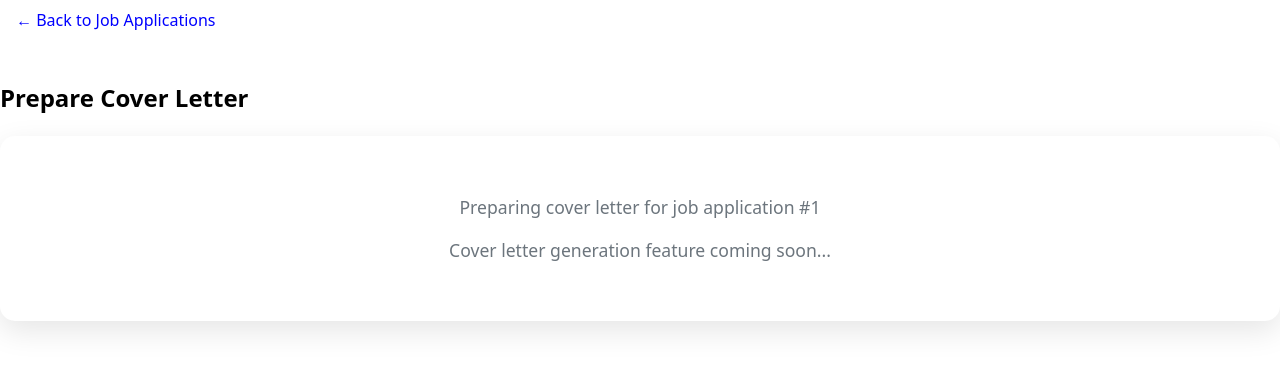
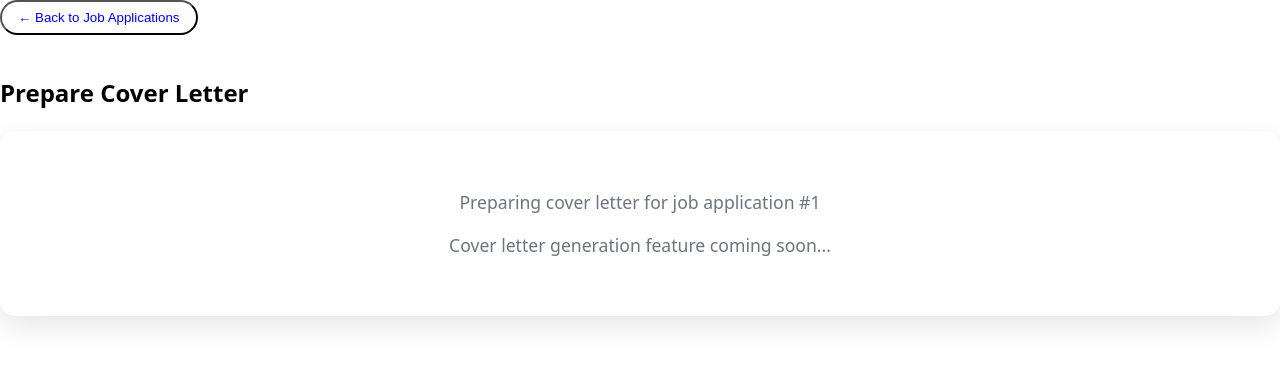
Before and after one commit to codrin-ch/job-applications, a React (Vite) app in the folder client/: page /1/cover-letter in a window 1280 px wide. Shown: the top 370 px of the page. Built offline with nearby package versions, Linux system fonts and the light colour scheme; no server answers.

Commit message:
Fix navigation bug

```diff
--- a/client/src/components/cover-letter/CoverLetter.tsx
+++ b/client/src/components/cover-letter/CoverLetter.tsx
@@ -1,5 +1,5 @@
 import { useState, useEffect } from 'react';
-import { useParams, Link, useLocation } from 'react-router-dom';
+import { useParams, useLocation, useNavigate } from 'react-router-dom';
 import { Job, type ResearchDataCategoryType, type ResearchData } from '../../types';
 import { ResearchDataCategory } from '../../types';
 import type { WorkExperience as WorkExperienceType, WorkAchievement } from '../work-experience/types';
@@ -39,6 +39,7 @@ type CompanyResearchInsightItem = { key: string; value: string; example: string;
 export const CoverLetter = () => {
     const { job_id } = useParams<{ job_id: string }>();
     const location = useLocation();
+    const navigate = useNavigate();
     // Convert plain object back to Job instance (location.state serializes objects)
     const jobData = location.state?.job;
     const job = jobData ? new Job(jobData) : undefined;
@@ -560,7 +561,7 @@ export const CoverLetter = () => {
 
     return (
         <div className="container">
-            <Link to="/" className="back-link">← Back to Job Applications</Link>
+            <button className="back-link" onClick={() => navigate(-1)}>← Back to Job Applications</button>
             <h2>Prepare Cover Letter</h2>
             {job ? (
                 <div className="cover-letter-content-wrapper">
```
